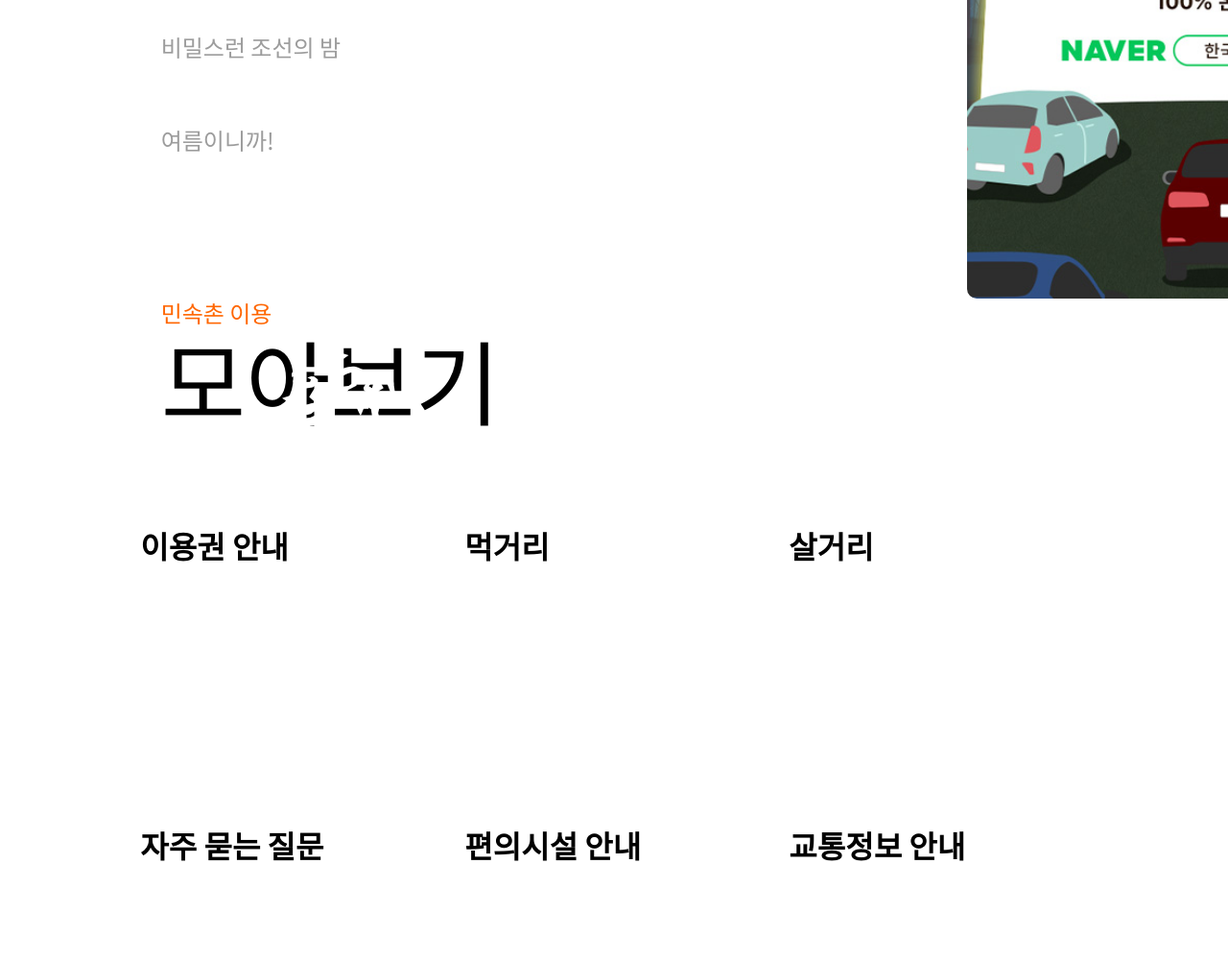
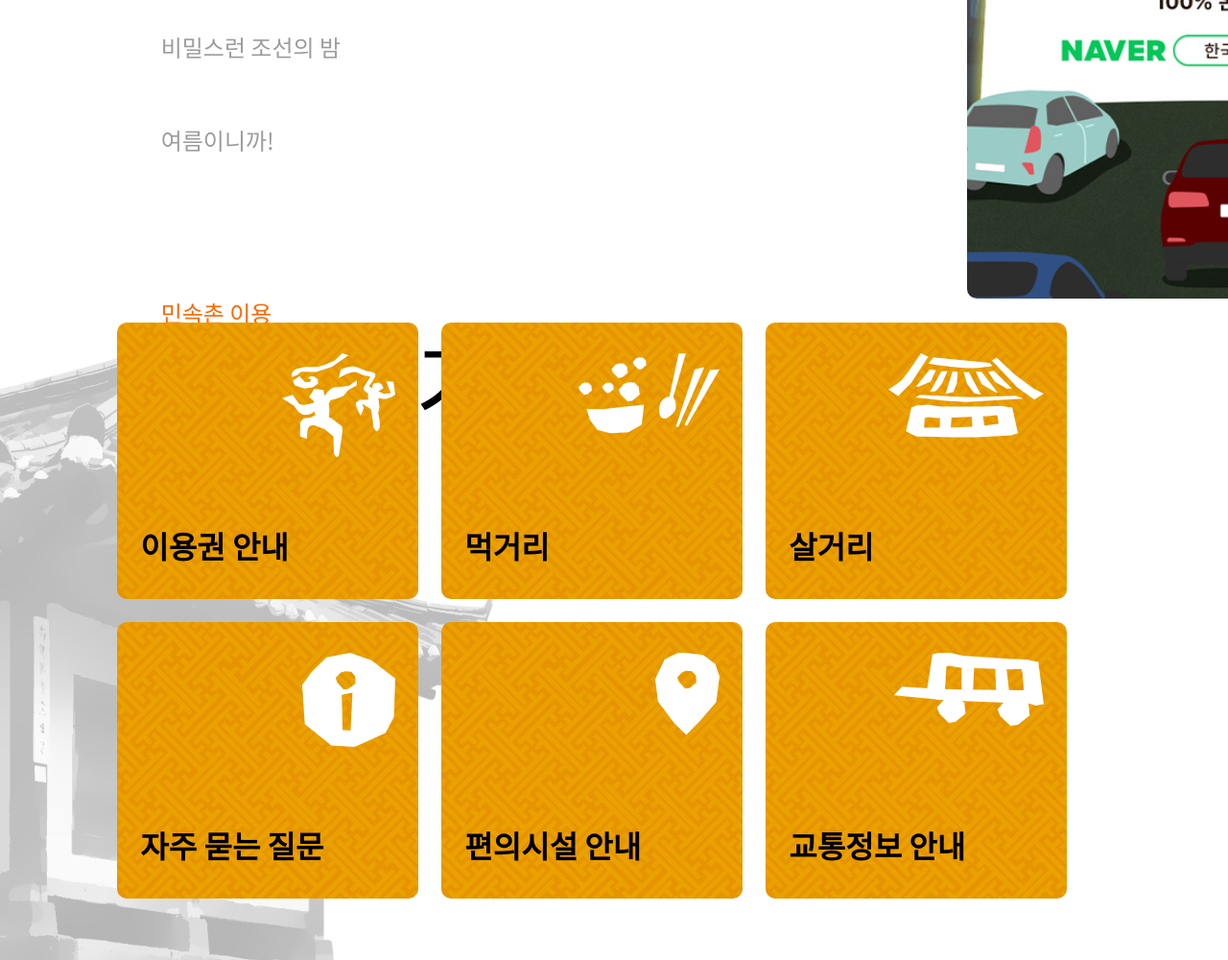
Before and after one commit to yujin-1092/Koreanfolk-Renual, a plain HTML site: page index.html in a window 1280 px wide. Shown: the part 3900-4900 px from the top of the page at 96% size. Drawn offline with Linux system fonts and the light colour scheme; the site is published under a folder, as on GitHub Pages, so addresses that start at the root find nothing; a web font is replaced by a local one.

Commit message:
etc img 링크 수정

```diff
--- a/css/main.css
+++ b/css/main.css
@@ -731,7 +731,7 @@ margin-bottom: 12px;
 
 /*etc*/
 .etc{
-  background: url(/image/banner/etc/Ect_BG.png) left 120% no-repeat;
+  background: url(../image/banner/etc/Ect_BG.png) left 120% no-repeat;
   height: 888px;
 }
 .ETC_wrapper{
@@ -758,7 +758,7 @@ margin-bottom: 12px;
   flex-direction: column;
   justify-content: flex-end;
   position: relative;
-  background: url(/image/banner/etc/icon_bg.jpg);
+  background: url(../image/banner/etc/icon_bg.jpg);
 }
 
 .Etc_box img{
```
